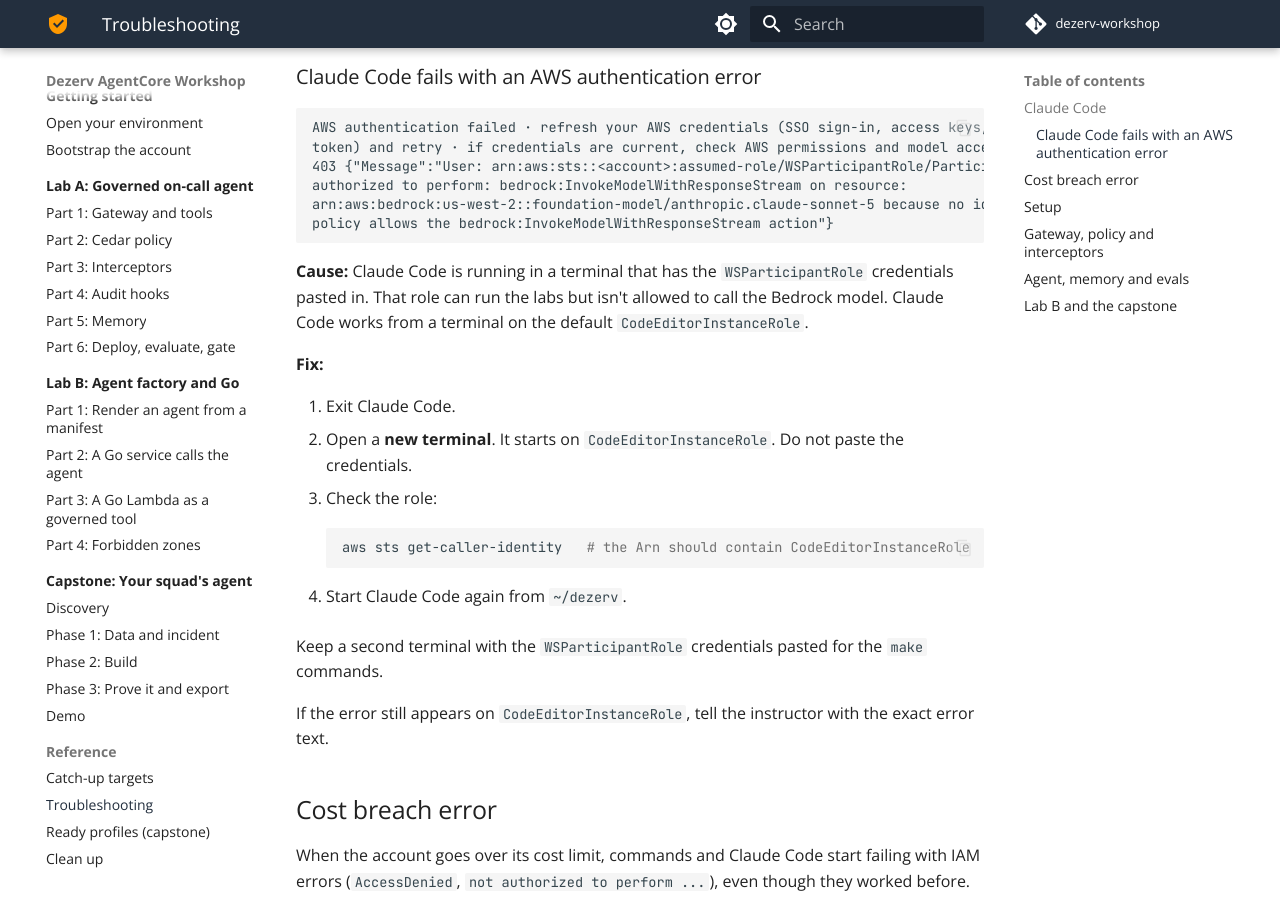
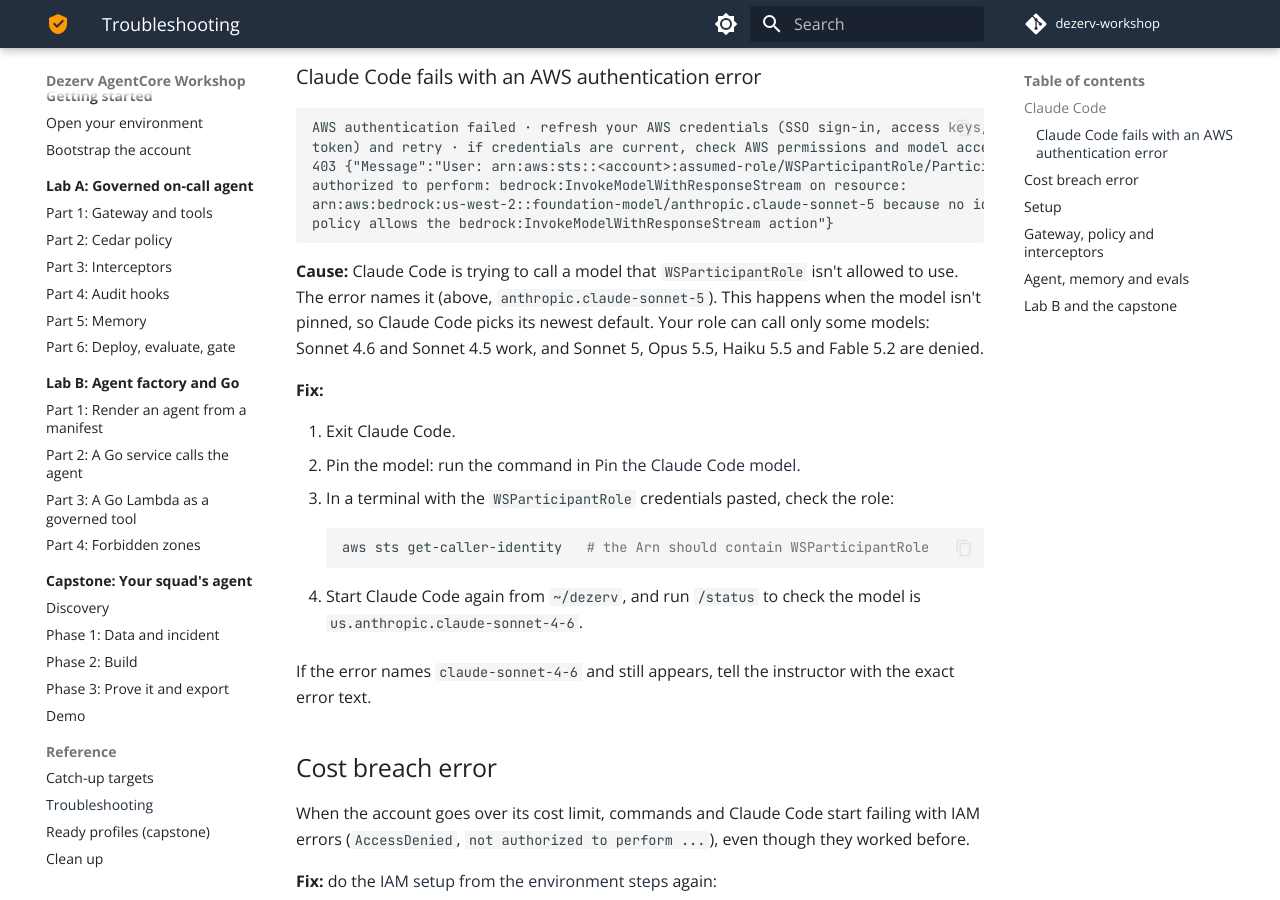
Before and after one commit to nishad-avashya/dezerv-workshop, an MkDocs documentation site: the page built from docs/reference/troubleshooting.md, in a window 1280 px wide and 900 px high, scrolled down 384 px. Built offline with MkDocs 1.6.1 and Material for MkDocs 9.7.7, drawn with Linux system fonts in a browser that asks for light colours; comment, search, counter and statistics services are not loaded.

Commit message:
Docs: Claude Code runs as WSParticipantRole; point CLAUDE.md at docs
- Correct the role guidance: Claude Code and the labs both use WSParticipantRole,
  which can call only some models (Sonnet 4.6 and 4.5)
- Troubleshooting: the IAM error is a denied model, fixed by pinning the model
- CLAUDE.md: when stuck, read docs/ (troubleshooting first)

Co-Authored-By: Claude Sonnet 5.5 <noreply@anthropic.com>

````diff
--- a/docs/reference/troubleshooting.md
+++ b/docs/reference/troubleshooting.md
@@ -19,23 +19,21 @@ arn:aws:bedrock:us-west-2::foundation-model/anthropic.claude-sonnet-5 because no
 policy allows the bedrock:InvokeModelWithResponseStream action"}
 ```
 
-**Cause:** Claude Code is running in a terminal that has the `WSParticipantRole` credentials pasted in. That role can run the labs but isn't allowed to call the Bedrock model. Claude Code works from a terminal on the default `CodeEditorInstanceRole`.
+**Cause:** Claude Code is trying to call a model that `WSParticipantRole` isn't allowed to use. The error names it (above, `anthropic.claude-sonnet-5`). This happens when the model isn't pinned, so Claude Code picks its newest default. Your role can call only some models: Sonnet 4.6 and Sonnet 4.5 work, and Sonnet 5, Opus 5.5, Haiku 5.5 and Fable 5.2 are denied.
 
 **Fix:**
 
 1. Exit Claude Code.
-2. Open a **new terminal**. It starts on `CodeEditorInstanceRole`. Do not paste the credentials.
-3. Check the role:
+2. Pin the model: run the command in [Pin the Claude Code model](../getting-started/environment.md#4-pin-the-claude-code-model).
+3. In a terminal with the `WSParticipantRole` credentials pasted, check the role:
 
     ```bash
-    aws sts get-caller-identity   # the Arn should contain CodeEditorInstanceRole
+    aws sts get-caller-identity   # the Arn should contain WSParticipantRole
     ```
 
-4. Start Claude Code again from `~/dezerv`.
+4. Start Claude Code again from `~/dezerv`, and run `/status` to check the model is `us.anthropic.claude-sonnet-4-6`.
 
-Keep a second terminal with the `WSParticipantRole` credentials pasted for the `make` commands.
-
-If the error still appears on `CodeEditorInstanceRole`, tell the instructor with the exact error text.
+If the error names `claude-sonnet-4-6` and still appears, tell the instructor with the exact error text.
 
 ## Cost breach error
 
````
Also changed, not shown: CLAUDE.md (+2 -1 lines), docs/getting-started/environment.md (+5 -3 lines).
